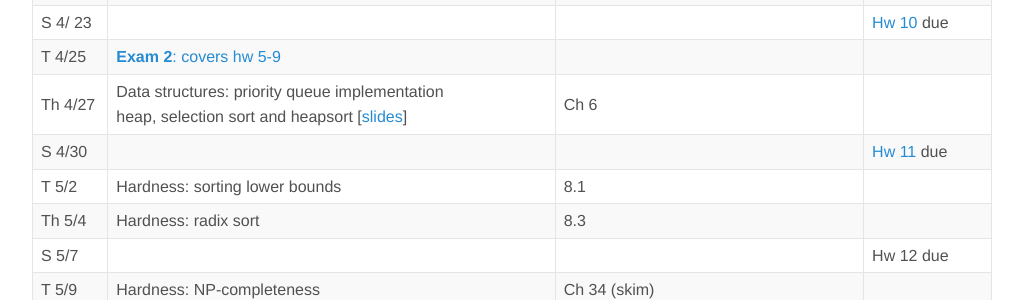
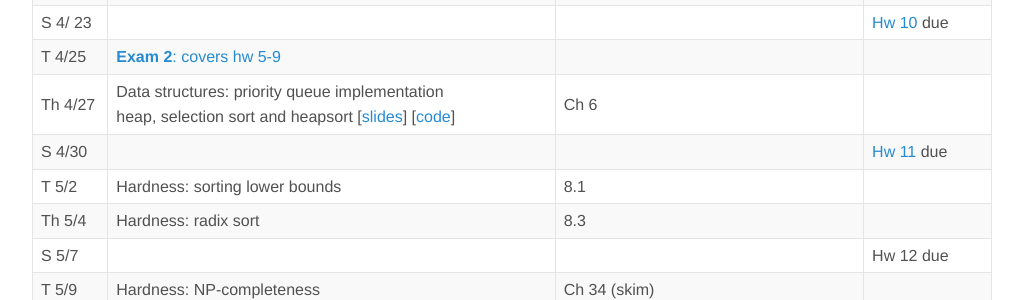
Before and after one commit to jnylam/jnylam.github.io, a Jekyll site: the page built from _courses/146-s17/index.md, in a window 1280 px wide and 900 px high, scrolled down 2090 px. Shown: the part 152-452 px from the top of the window, without its empty margins (128-1151 px from the left). Built offline with Jekyll 4.4.1, drawn with Linux system fonts in a browser that asks for light colours.

```diff
--- a/_courses/146-s17/index.md
+++ b/_courses/146-s17/index.md
@@ -48,7 +48,7 @@
 Th 4/20 | Recursion: quicksort [[slides](quicksort.pdf)] [[code](//github.com/jnylam/SJSU-cs146-s17/blob/master/09_Quicksort/src/cc/jennylam/cs146/Quicksort.java)] | Ch 7
 S 4/ 23 | | | [Hw 10](homework10.html) due
 T 4/25 | [__Exam 2__: covers hw 5-9](#exam-2-topics)
-Th 4/27 | Data structures: priority queue implementation<br>heap, selection sort and heapsort [[slides](heaps.pdf)] | Ch 6
+Th 4/27 | Data structures: priority queue implementation<br>heap, selection sort and heapsort [[slides](heaps.pdf)] [[code](//github.com/jnylam/SJSU-cs146-s17/blob/master/10_Heaps/src/cc/jennylam/cs146/Heaps.java)] | Ch 6
 S 4/30 | | | [Hw 11](homework11.html) due
 T 5/2 | Hardness: sorting lower bounds | 8.1
 Th 5/4 | Hardness: radix sort  | 8.3
```
Also changed, not shown: 1 other file.
